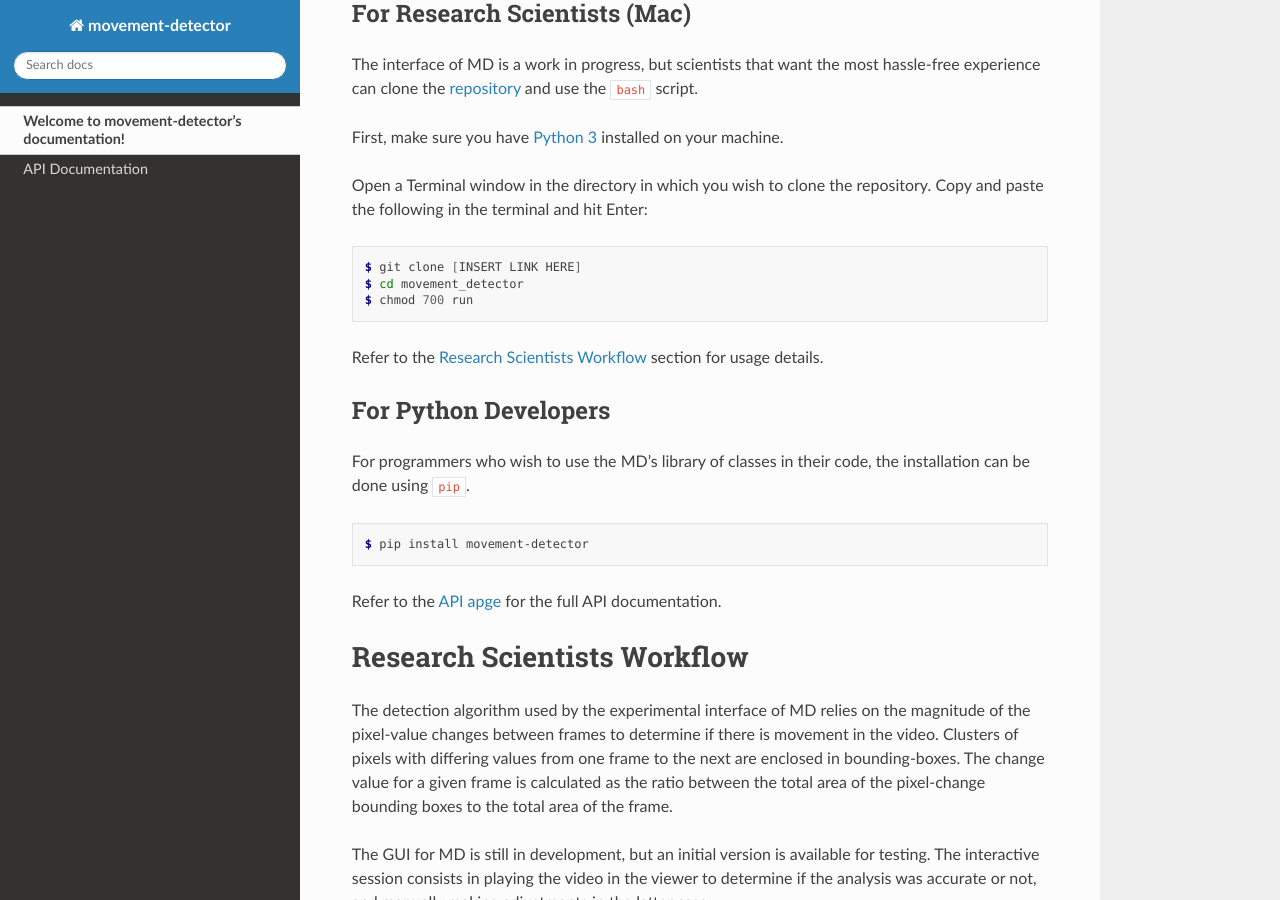
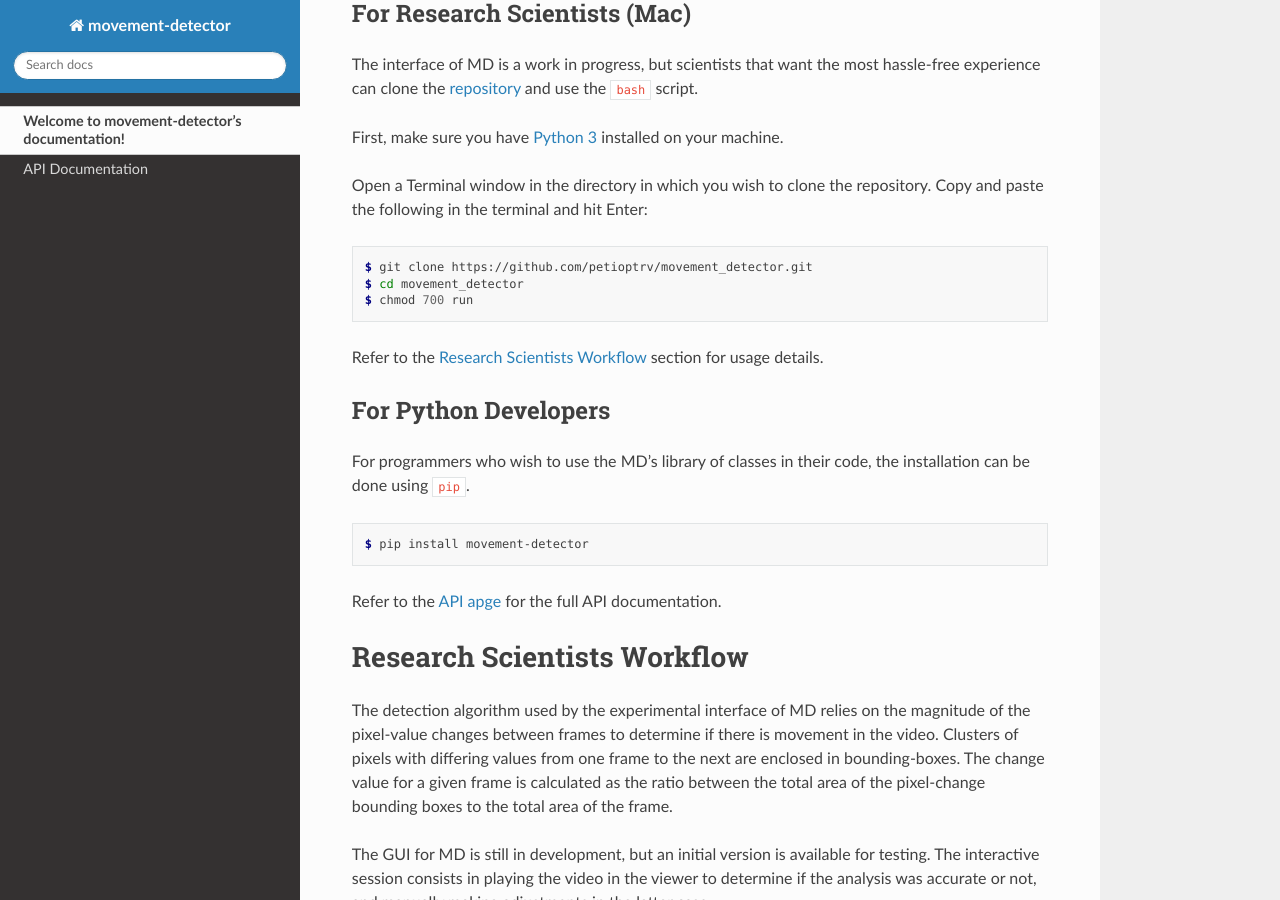
Before and after one commit to petioptrv/movement_detector, a Sphinx documentation site: the page built from docs/source/index.rst, in a window 1280 px wide and 900 px high, scrolled down 541 px. Built offline with Sphinx 7.4.7 and the Read the Docs theme 2.0.0, drawn with Linux system fonts in a browser that asks for light colours.

Commit message:
- Updated documentation.

```diff
--- a/docs/source/index.rst
+++ b/docs/source/index.rst
@@ -38,7 +38,7 @@ the terminal and hit Enter:
 
 .. code-block:: console
 
-   $ git clone [INSERT LINK HERE]
+   $ git clone https://github.com/petioptrv/movement_detector.git
    $ cd movement_detector
    $ chmod 700 run
 
```
